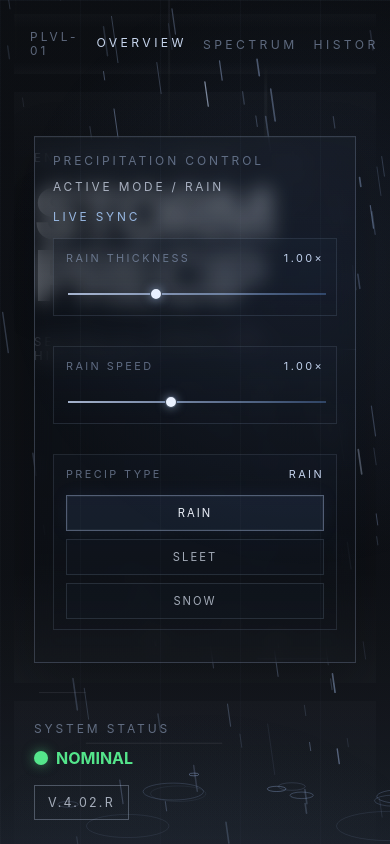
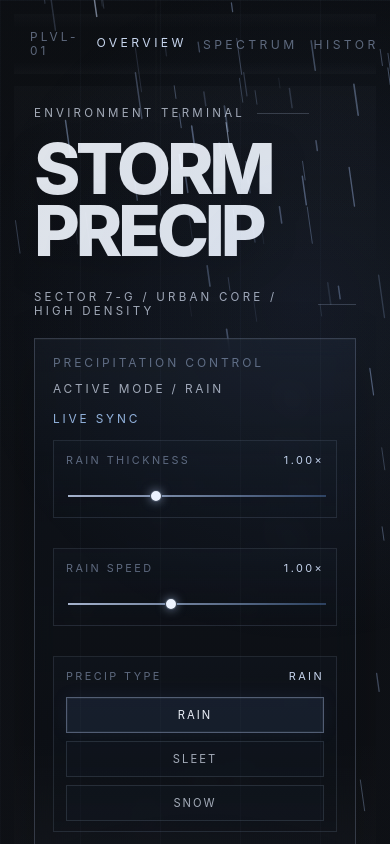
Before and after one commit to Wuid0801/Storm-Precip, a React (Vite) app: page / in a window 390 px wide. Shown: the top 844 px of the page. Built offline with nearby package versions, Linux system fonts and the light colour scheme; no server answers.

Commit message:
feat: 반응형 디자인 추가

```diff
--- a/src/components/history/history-section.css
+++ b/src/components/history/history-section.css
@@ -3,18 +3,18 @@
   flex-direction: column;
   min-height: 0;
   align-self: stretch;
-  max-height: calc(100vh - 44px);
-  overflow: hidden;
+  max-height: none;
+  overflow: visible;
 }
 
 .history-scene__main {
   display: flex;
   flex-direction: column;
-  flex: 1 1 0;
+  flex: 1 1 auto;
   min-width: 0;
   min-height: 0;
   padding: 54px 44px 36px;
-  overflow: hidden;
+  overflow: visible;
 }
 
 .history-scene__snapshot {
@@ -77,29 +77,13 @@
 }
 
 .history-scene__stream {
-  flex: 1 1 0;
+  flex: 0 1 auto;
   min-height: 0;
   margin-top: 28px;
   display: flex;
   flex-direction: column;
-  overflow-y: auto;
+  overflow-y: visible;
   overflow-x: hidden;
-  overscroll-behavior: contain;
-  -webkit-overflow-scrolling: touch;
-}
-
-.history-scene__stream::-webkit-scrollbar {
-  width: 6px;
-}
-
-.history-scene__stream::-webkit-scrollbar-track {
-  background: rgba(12, 16, 24, 0.35);
-  border-radius: 999px;
-}
-
-.history-scene__stream::-webkit-scrollbar-thumb {
-  background: rgba(156, 181, 220, 0.28);
-  border-radius: 999px;
 }
 
 .history-log-row {
@@ -230,10 +214,6 @@
 }
 
 @media (max-width: 900px) {
-  .history-scene {
-    max-height: calc(100vh - 28px);
-  }
-
   .history-scene__main {
     padding: 32px 24px 28px;
   }
--- a/src/components/rain/RainCanvas.jsx
+++ b/src/components/rain/RainCanvas.jsx
@@ -8,6 +8,9 @@ const RainCanvas = memo(function RainCanvas({ configRef }) {
     const canvas = canvasRef.current;
     const context = canvas?.getContext('2d');
     if (!canvas || !context) return undefined;
+
+    canvas.style.removeProperty('width');
+    canvas.style.removeProperty('height');
 
     let animationFrame = 0;
     let width = 0;
@@ -87,14 +90,15 @@ const RainCanvas = memo(function RainCanvas({ configRef }) {
     };
 
     const resize = () => {
-      width = window.innerWidth;
-      height = window.innerHeight;
+      const rect = canvas.getBoundingClientRect();
+      const w = canvas.clientWidth || rect.width;
+      const h = canvas.clientHeight || rect.height;
+      width = Math.max(1, Math.round(w));
+      height = Math.max(1, Math.round(h));
       devicePixelRatio = Math.min(window.devicePixelRatio || 1, 2);
 
       canvas.width = width * devicePixelRatio;
       canvas.height = height * devicePixelRatio;
-      canvas.style.width = `${width}px`;
-      canvas.style.height = `${height}px`;
       context.setTransform(devicePixelRatio, 0, 0, devicePixelRatio, 0, 0);
 
       createRaindrops();
@@ -249,13 +253,26 @@ const RainCanvas = memo(function RainCanvas({ configRef }) {
 
     resize();
     render();
-    window.addEventListener('resize', resize);
+
+    const onWindowResize = () => {
+      resize();
+    };
+    window.addEventListener('resize', onWindowResize);
+
+    let resizeObserver;
+    if (typeof ResizeObserver !== 'undefined') {
+      resizeObserver = new ResizeObserver(() => {
+        resize();
+      });
+      resizeObserver.observe(canvas);
+    }
 
     return () => {
       cancelAnimationFrame(animationFrame);
-      window.removeEventListener('resize', resize);
+      window.removeEventListener('resize', onWindowResize);
+      resizeObserver?.disconnect();
     };
-  }, [configRef]);
+  }, [configRef, activeView]);
 
   return <canvas ref={canvasRef} className="rain-canvas" aria-hidden="true" />;
 });
--- a/src/components/spectrum/SpectrumScene.jsx
+++ b/src/components/spectrum/SpectrumScene.jsx
@@ -40,16 +40,19 @@ const SpectrumScene = memo(function SpectrumScene() {
     let height = 0;
     let animationFrame = 0;
 
+    canvas.style.removeProperty('width');
+    canvas.style.removeProperty('height');
+
     const resize = () => {
       const rect = graphEl.getBoundingClientRect();
-      width = Math.max(120, Math.floor(rect.width));
-      height = Math.max(100, Math.floor(rect.height));
+      const w = graphEl.clientWidth || rect.width;
+      const h = graphEl.clientHeight || rect.height;
+      width = Math.max(120, Math.floor(w));
+      height = Math.max(100, Math.floor(h));
 
       const dpr = Math.min(window.devicePixelRatio || 1, 2);
       canvas.width = width * dpr;
       canvas.height = height * dpr;
-      canvas.style.width = `${width}px`;
-      canvas.style.height = `${height}px`;
       ctx.setTransform(dpr, 0, 0, dpr, 0, 0);
     };
 
--- a/src/styles.css
+++ b/src/styles.css
@@ -19,6 +19,10 @@
   box-sizing: border-box;
 }
 
+html {
+  overflow-x: hidden;
+}
+
 html,
 body,
 #root {
@@ -29,7 +33,8 @@ body,
 
 body {
   min-height: 100vh;
-  overflow: hidden;
+  overflow-x: hidden;
+  overflow-y: auto;
   background:
     radial-gradient(circle at 50% 100%, rgba(58, 88, 130, 0.2), transparent 28%),
     linear-gradient(180deg, #070a0e 0%, #0b0f16 35%, #0f1115 100%);
@@ -57,6 +62,9 @@ input {
 
 .rain-canvas {
   z-index: 0;
+  display: block;
+  width: 100%;
+  height: 100%;
 }
 
 .background-grid {
@@ -81,10 +89,10 @@ input {
   position: relative;
   z-index: 2;
   display: grid;
-  grid-template-columns: 92px minmax(0, 1fr) 300px;
-  gap: 18px;
+  grid-template-columns: minmax(72px, 92px) minmax(0, 1fr) minmax(240px, 300px);
+  gap: clamp(12px, 2vw, 18px);
   min-height: 100vh;
-  padding: 22px;
+  padding: clamp(14px, 2.8vw, 22px);
 }
 
 .glass-panel {
@@ -144,6 +152,7 @@ input {
   display: flex;
   flex-direction: column;
   justify-content: center;
+  align-items: stretch;
   padding: 8vw 5vw 160px;
   overflow: hidden;
 }
@@ -447,7 +456,7 @@ input {
 
 @media (max-width: 1180px) {
   .frame {
-    grid-template-columns: 72px 1fr;
+    grid-template-columns: minmax(64px, 72px) 1fr;
     grid-template-areas:
       'left hero'
       'left status';
@@ -469,21 +478,21 @@ input {
 }
 
 @media (max-width: 900px) {
-  body {
-    overflow: auto;
+  .hero {
+    justify-content: flex-start;
+    min-height: auto;
+    padding: clamp(28px, 5vw, 48px) clamp(18px, 4vw, 36px) clamp(24px, 5vw, 40px);
   }
 
-  .hero {
-    padding-bottom: 220px;
-  }
-
-  .spectrum {
-    max-height: none;
-    overflow-y: visible;
-  }
-
-  .spectrum__graph {
-    max-height: min(104vh, 960px);
+  .precip-control-bar {
+    position: static;
+    left: auto;
+    right: auto;
+    bottom: auto;
+    width: 100%;
+    max-width: min(720px, 100%);
+    margin-top: clamp(20px, 4vw, 36px);
+    align-self: stretch;
   }
 
   .spectrum__cards {
@@ -530,15 +539,11 @@ input {
   }
 
   .hero {
-    padding-bottom: 280px;
+    padding-bottom: 28px;
   }
 
   .spectrum {
     padding-bottom: 28px;
-  }
-
-  .spectrum__graph {
-    max-height: min(88vh, 800px);
   }
 
   .spectrum__cards {
@@ -554,12 +559,6 @@ input {
 
   .hero__meta-line {
     width: 52px;
-  }
-
-  .precip-control-bar {
-    left: 20px;
-    right: 20px;
-    bottom: 20px;
   }
 
   .precip-control-bar__header,
@@ -580,9 +579,9 @@ input {
   min-height: 0;
   align-self: stretch;
   padding: 8vw 5vw 32px;
-  max-height: calc(100vh - 44px);
+  max-height: none;
   overflow-x: hidden;
-  overflow-y: auto;
+  overflow-y: visible;
 }
 
 .spectrum__header {
@@ -598,20 +597,26 @@ input {
 
 .spectrum__graph {
   flex: 1 1 auto;
-  min-height: 440px;
-  max-height: min(100vh, 920px);
+  width: 100%;
+  min-width: 0;
+  min-height: clamp(200px, 36vmin, 480px);
+  max-height: min(80vh, 920px);
+  aspect-ratio: 16 / 9;
   border: 1px solid rgba(180, 200, 240, 0.12);
-  padding: 20px;
+  padding: clamp(12px, 2.5vw, 20px);
   display: flex;
   align-items: stretch;
   justify-content: stretch;
   overflow: hidden;
+  box-sizing: border-box;
 }
 
 .spectrum__graph canvas {
   display: block;
   width: 100%;
   height: 100%;
+  min-width: 0;
+  min-height: 0;
   max-height: 100%;
 }
 
```
